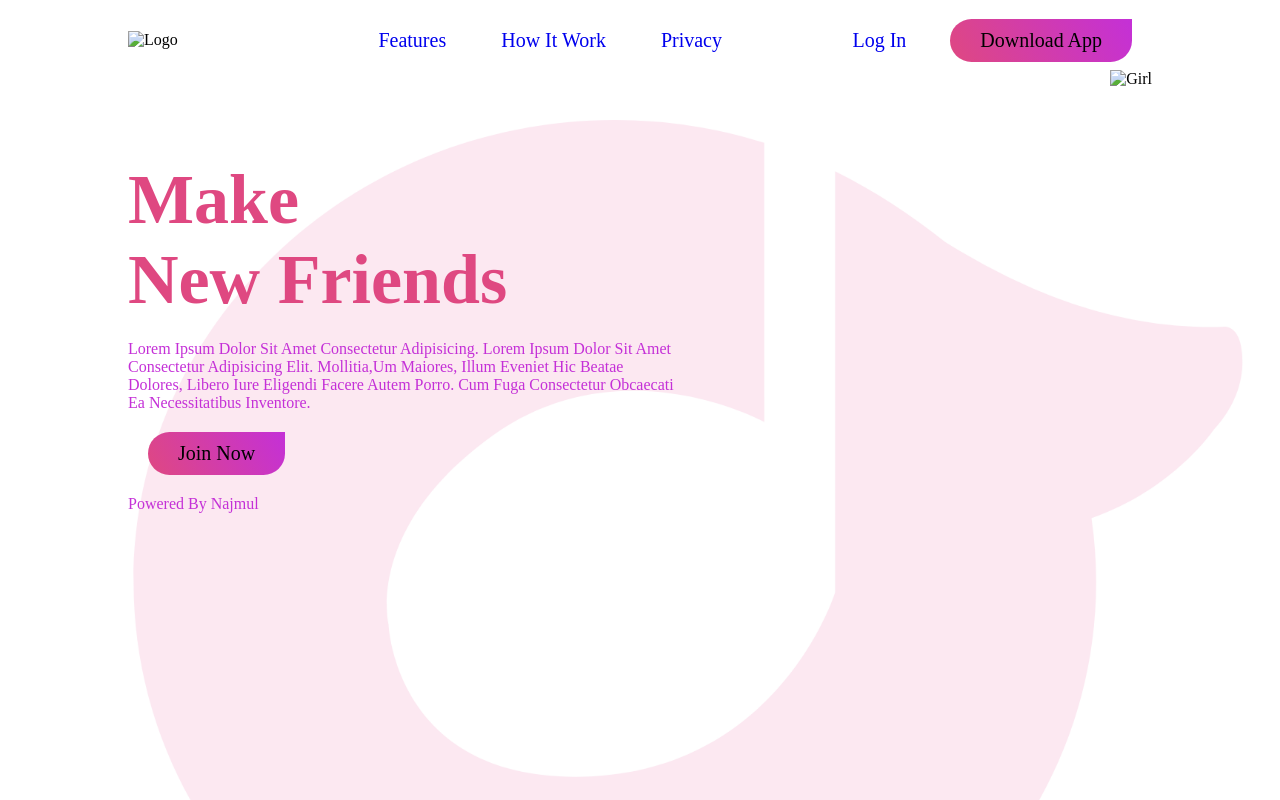
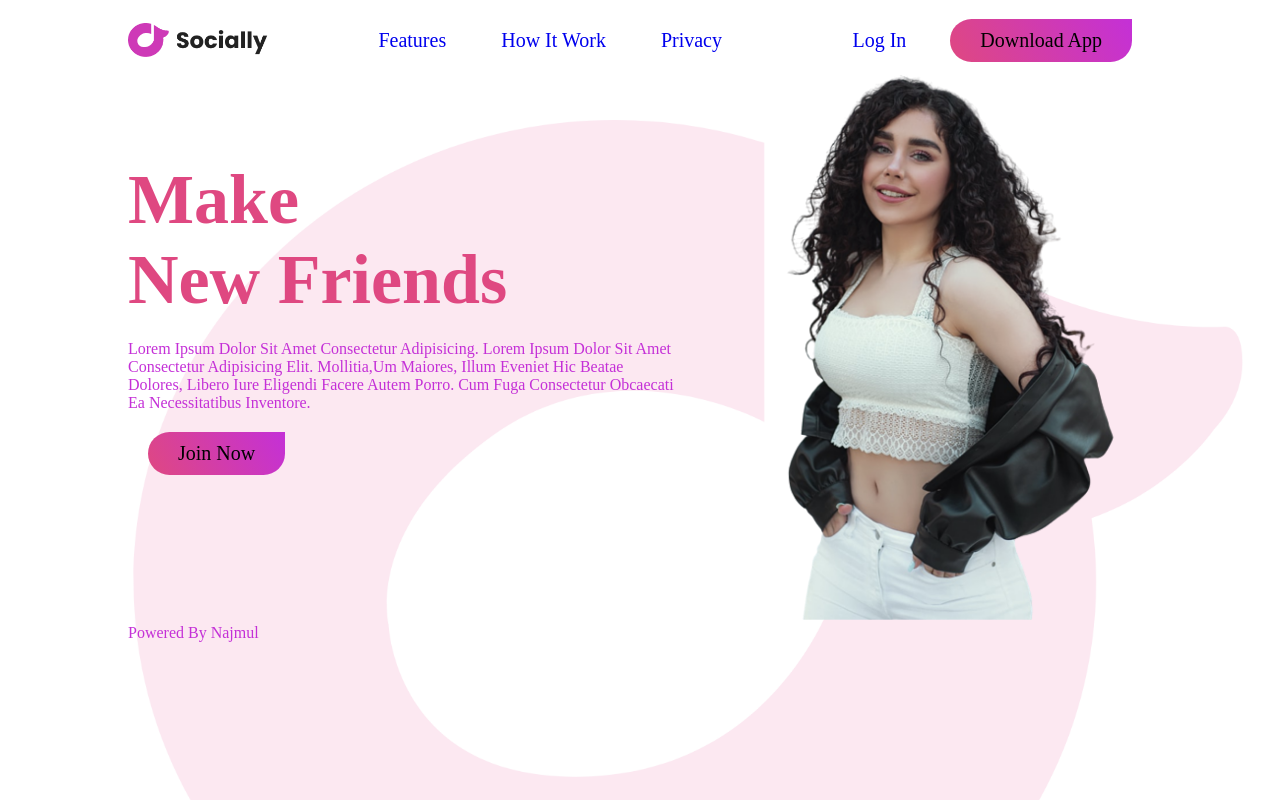
Before and after one commit to Najmul2000N/new-webpage, a plain HTML site: page index.html in a window 1280 px wide. Drawn offline with Linux system fonts and the light colour scheme; files whose address does not match are found by name.

Commit message:
Update index.html

```diff
--- a/index.html
+++ b/index.html
@@ -10,7 +10,7 @@
   <body>
     <div id="navigation" class="hero">
       <nav>
-        <img class="logo" src="assets/logo.png" alt="logo" />
+        <img class="logo" src="logo.png" alt="logo" />
         <div class="about">
           <a class="L" target="_blank" href="#">features</a>
           <a class="L" target="_blank" href="#">how it work</a>
@@ -33,7 +33,7 @@
           <button class="btn">join now</button>
         </div>
         <div class="photo">
-          <img src="assets/pic.png" alt="girl" />
+          <img src="pic.png" alt="girl" />
         </div>
       </div>
       <footer>powered by najmul</footer>
```
